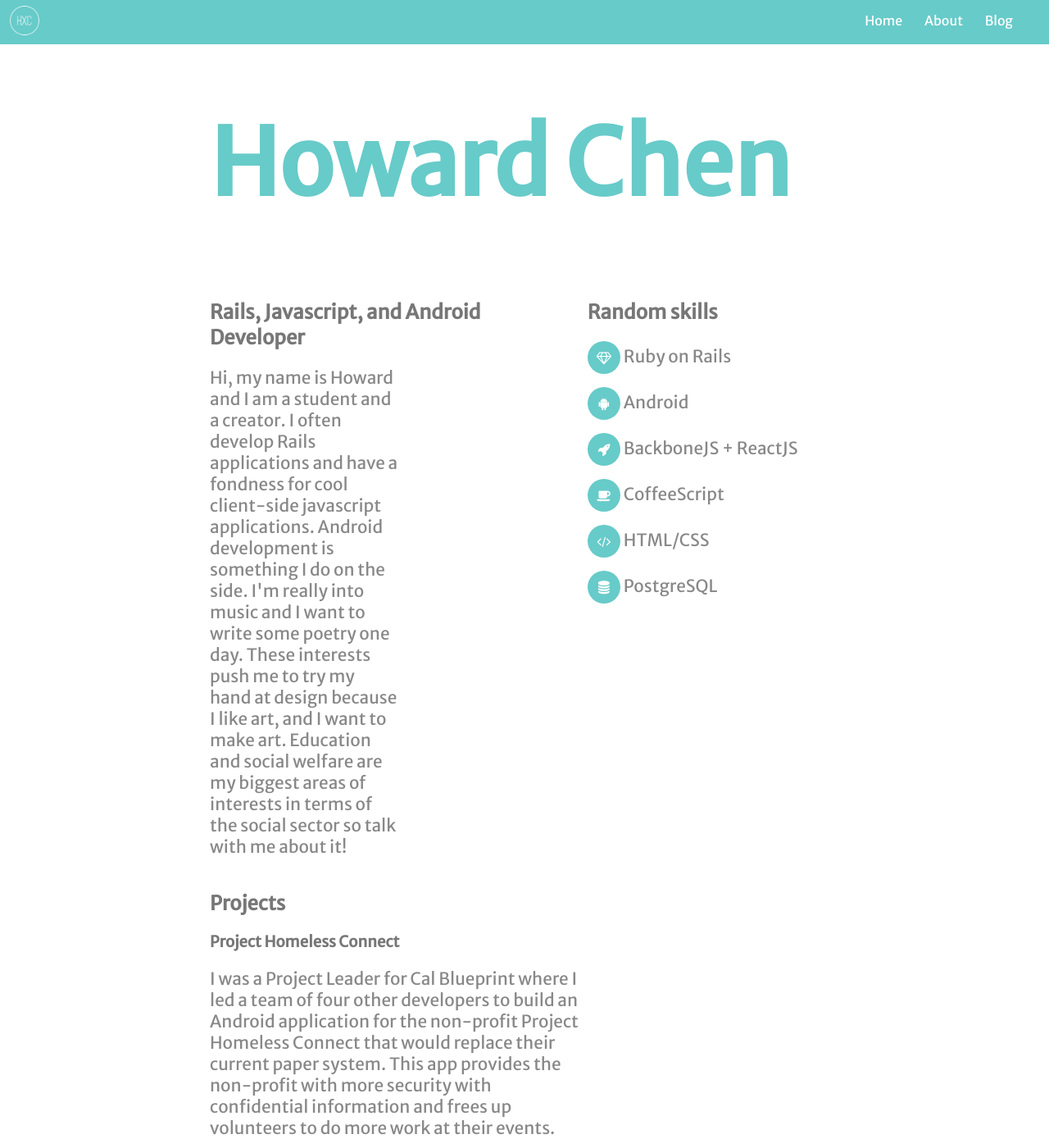
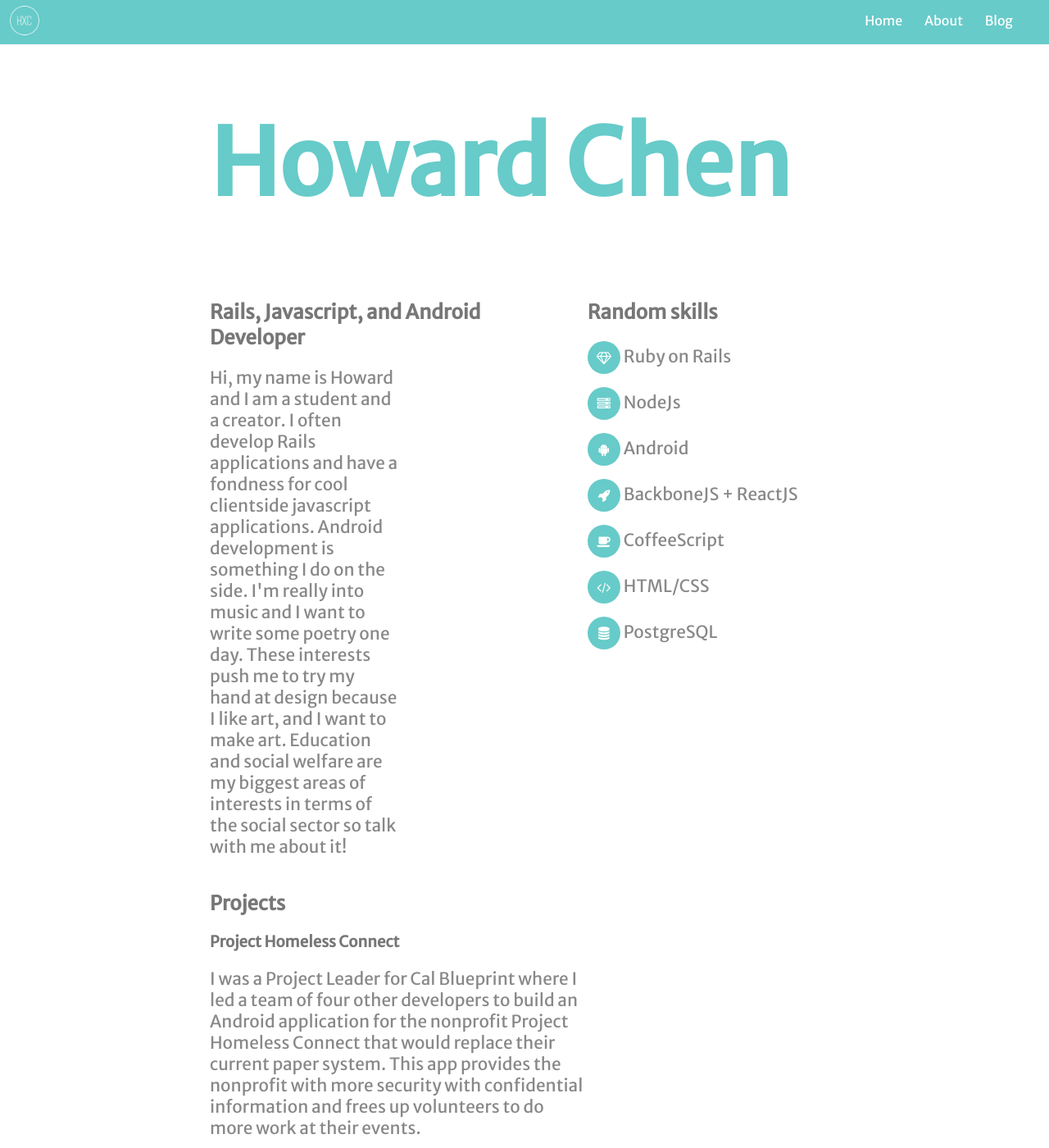
Before and after one commit to chenhoward/chenhoward.github.io, a Jekyll site: the page built from index.html, in a window 1280 px wide and 1400 px high. Shown: the whole window at 82% size. Built offline with Jekyll 4.4.1, drawn with Linux system fonts in a browser that asks for light colours; nearby versions of some CDN libraries; some of the changed text lies outside the part shown.

```diff
--- a/index.html
+++ b/index.html
@@ -8,7 +8,7 @@ layout: home
       <h2>Rails, Javascript, and Android Developer</h2>
       <p>
         Hi, my name is Howard and I am a student and a creator.  I often develop
-        Rails applications and have a fondness for cool client-side javascript
+        Rails applications and have a fondness for cool clientside javascript
         applications.  Android development is something I do on the side.
         I'm really into music and I want to write some poetry one day.  These
         interests push me to try my hand at design because I like art, and I want
@@ -20,6 +20,7 @@ layout: home
     <h2>Random skills</h2>
       <ul class="fa-icons">
         <li class="fa fa-diamond">&nbsp<p>Ruby on Rails</p></li>
+        <li class="fa fa-server">&nbsp<p>NodeJs</p></li>
         <li class="fa fa-android">&nbsp<p>Android</p></li>
         <li class="fa fa-rocket">&nbsp<p>BackboneJS + ReactJS</p></li>
         <li class="fa fa-coffee">&nbsp<p>CoffeeScript</p></li>
@@ -33,9 +34,9 @@ layout: home
   <a href="https://github.com/calblueprint/PHC"><h3>Project Homeless Connect</h3></a>
     <p>
       I was a Project Leader for Cal Blueprint where I led a team of four other
-      developers to build an Android application for the non-profit Project
+      developers to build an Android application for the nonprofit Project
       Homeless Connect that would replace their current paper system.  This app
-      provides the non-profit with more security with confidential information
+      provides the nonprofit with more security with confidential information
       and frees up volunteers to do more work at their events.
     </p>
   <a href="https://github.com/rails-decal/railsdecal.com"><h3>Rails Decal</h3></a>
@@ -43,6 +44,12 @@ layout: home
       I currently am the instructor for the Rails Decal, a course at UC Berkeley
       that teaches the Ruby on Rails framework to students.  I also was part of
       creating the website and currently maintain it.
+    </p>
+  <a href="https://github.com/calblueprint/calblueprint.org"><h3>Blueprint</h3></a>
+    <p>
+      The Blueprint website allows nonprofits to submit project applications and allows students
+      to apply to be developers for the club.  I help maintain the website, overlook deploys, and
+      create features such as CSV downloads for administrators.
     </p>
   <a href="https://github.com/calblueprint/ff"><h3>Open Food Finder</h3></a>
     <p>
```
